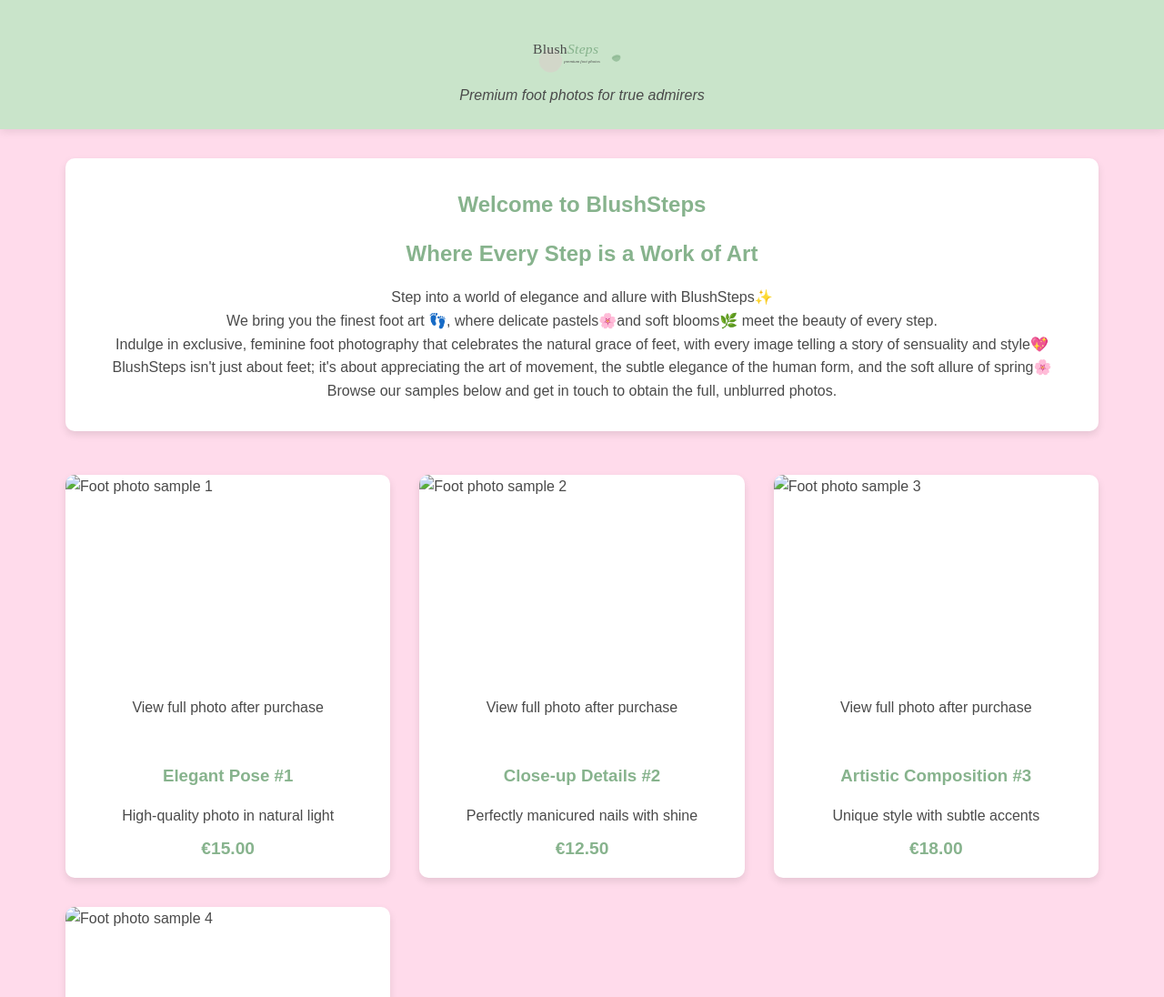
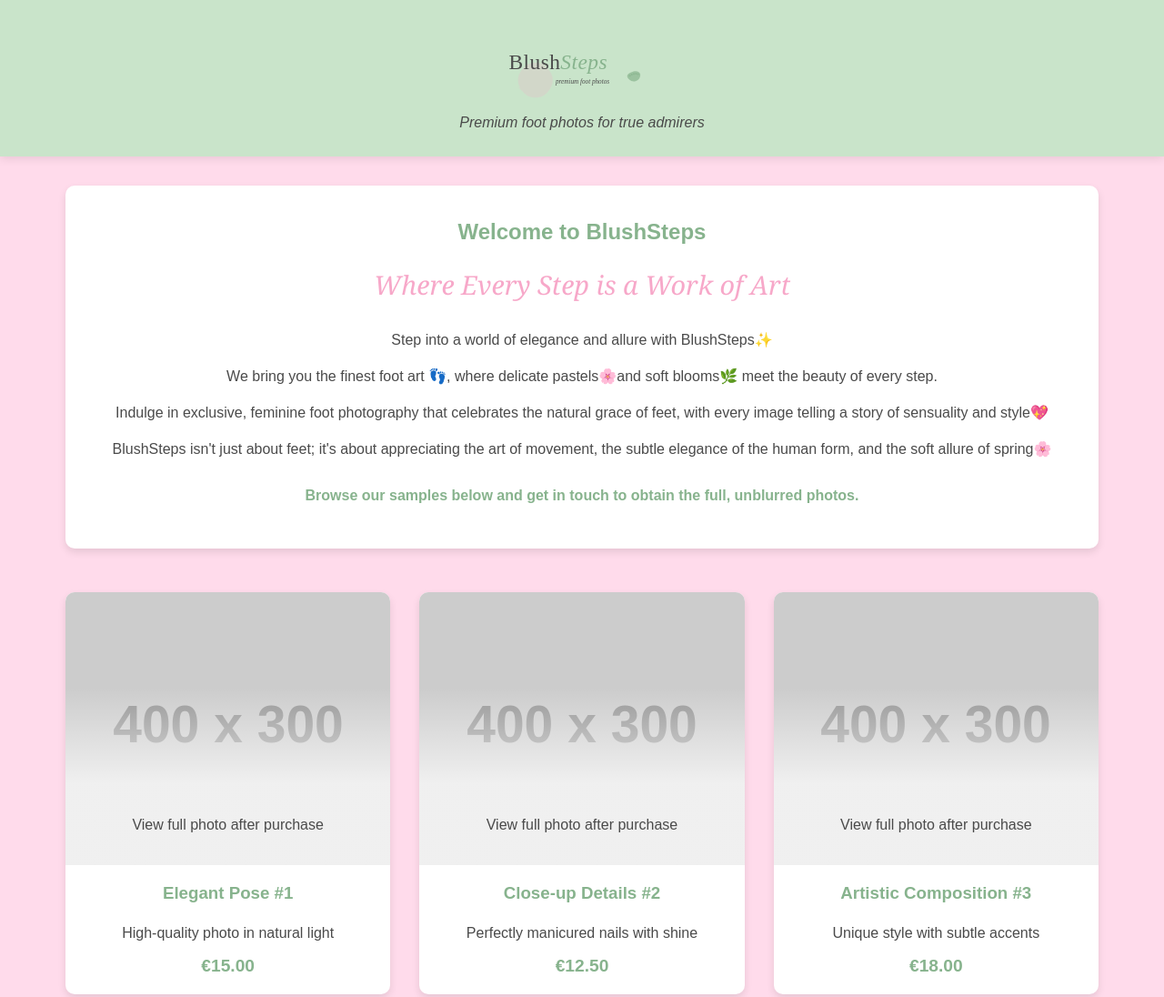
Before and after one commit to BlushSteps/BlushSteps, a plain HTML site: page index.html in a window 1280 px wide. Shown: the top 1096 px of the page at 91% size. Drawn offline with Linux system fonts and the light colour scheme; placeholder pictures from the web are drawn by us.

Commit message:
Update index.html

```diff
--- a/index.html
+++ b/index.html
@@ -40,7 +40,7 @@
         }
 
         .logo img {
-            height: 60px;
+            height: 90px; /* Vergroten van 60px naar 90px */
         }
 
         .tagline {
@@ -61,6 +61,26 @@
             padding: 2rem;
             border-radius: 10px;
             box-shadow: 0 4px 8px rgba(0, 0, 0, 0.1);
+        }
+
+        .tagline-large {
+            font-family: 'Georgia', serif;
+            font-style: italic;
+            color: var(--darker-pink);
+            margin: 1rem 0 1.5rem;
+            font-size: 1.8rem;
+            font-weight: normal;
+        }
+
+        .intro p {
+            margin-bottom: 0.8rem;
+            line-height: 1.7;
+        }
+
+        .cta-text {
+            margin-top: 1.5rem;
+            font-weight: bold;
+            color: var(--dark-green);
         }
 
         h1, h2, h3 {
@@ -217,7 +237,7 @@
         }
 
         .footer-logo img {
-            height: 50px;
+            height: 70px; /* Vergroten van 50px naar 70px */
         }
 
         .disclaimer {
@@ -266,7 +286,7 @@
         <section class="gallery">
             <div class="photo-card">
                 <div class="photo-container">
-                    <img src="/api/placeholder/400/300" alt="Foot photo sample 1" class="photo">
+                    <img src="https://via.placeholder.com/400x300" alt="Foot photo sample 1" class="photo">
                     <div class="blur-overlay">
                         <p>View full photo after purchase</p>
                     </div>
@@ -280,7 +300,7 @@
 
             <div class="photo-card">
                 <div class="photo-container">
-                    <img src="/api/placeholder/400/300" alt="Foot photo sample 2" class="photo">
+                    <img src="https://via.placeholder.com/400x300" alt="Foot photo sample 2" class="photo">
                     <div class="blur-overlay">
                         <p>View full photo after purchase</p>
                     </div>
@@ -294,7 +314,7 @@
 
             <div class="photo-card">
                 <div class="photo-container">
-                    <img src="/api/placeholder/400/300" alt="Foot photo sample 3" class="photo">
+                    <img src="https://via.placeholder.com/400x300" alt="Foot photo sample 3" class="photo">
                     <div class="blur-overlay">
                         <p>View full photo after purchase</p>
                     </div>
@@ -308,7 +328,7 @@
 
             <div class="photo-card">
                 <div class="photo-container">
-                    <img src="/api/placeholder/400/300" alt="Foot photo sample 4" class="photo">
+                    <img src="https://via.placeholder.com/400x300" alt="Foot photo sample 4" class="photo">
                     <div class="blur-overlay">
                         <p>View full photo after purchase</p>
                     </div>
@@ -353,10 +373,10 @@
         <section class="contact-section" id="contact">
             <h2>Interested? Get in touch</h2>
             <p>Fill out the form and I'll get back to you as soon as possible.</p>
-            <form id="contactForm">
-                <input type="email" placeholder="Your email address *" required>
-                <input type="text" placeholder="Subject *" required>
-                <textarea placeholder="Describe which photos interest you and any questions you may have *" required></textarea>
+            <form id="contactForm" action="https://formspree.io/f/JOUW-FORMSPREE-CODE" method="POST">
+                <input type="email" name="email" placeholder="Your email address *" required>
+                <input type="text" name="subject" placeholder="Subject *" required>
+                <textarea name="message" placeholder="Describe which photos interest you and any questions you may have *" required></textarea>
                 <button type="submit">Send inquiry</button>
             </form>
         </section>
@@ -372,14 +392,5 @@
             <p>By contacting us, you confirm that you are 18 years or older.</p>
         </div>
     </footer>
-
-    <script>
-        // Simple form handler (in a real situation you would send this to a server)
-        document.getElementById('contactForm').addEventListener('submit', function(e) {
-            e.preventDefault();
-            alert('Thank you for your message! This is a demo website - in a real situation your message would be sent.');
-            this.reset();
-        });
-    </script>
 </body>
 </html>
```
Lines whose indentation alone changed are shown as unchanged.
